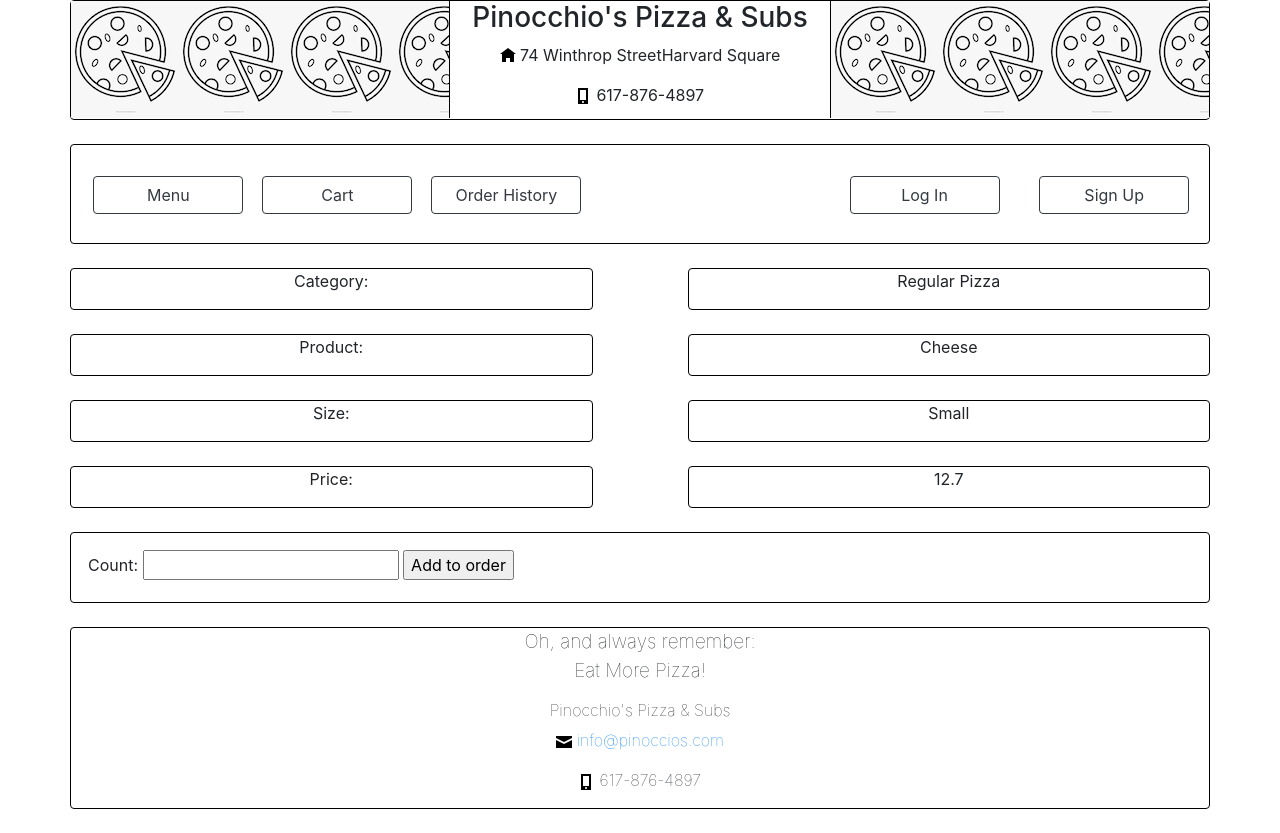
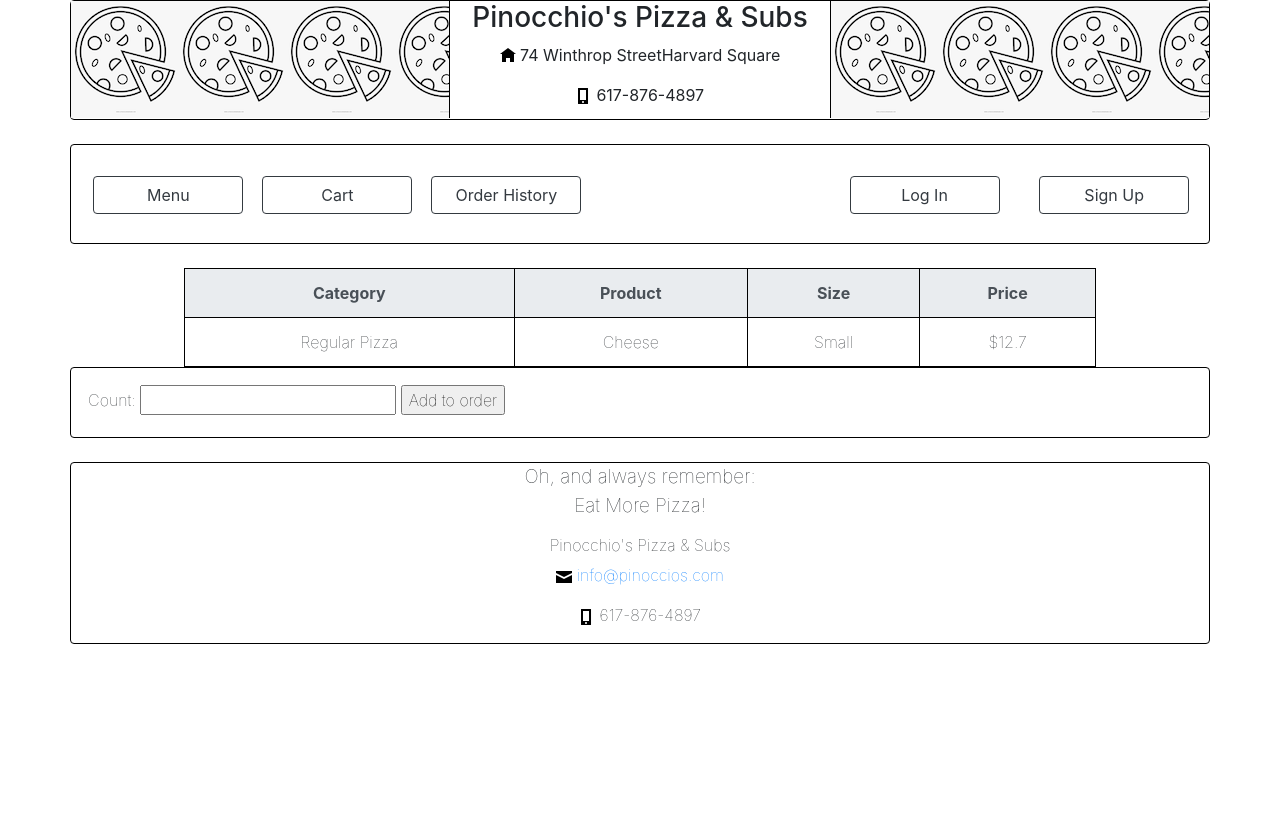
Before and after one commit to laimaurnezaite/Pinocchios, a Django app: page /505/ in a window 1280 px wide. After the commit the page ends 644 px from the top, so only its background shows below. Run offline with Django 3.2, Linux system fonts and the light colour scheme; data comes from the database, SQL or seed files in the repository; some libraries are stand-ins or nearby versions.

Commit message:
add changes to item deetail layout

```diff
--- a/templates/item.html
+++ b/templates/item.html
@@ -1,15 +1,15 @@
 {% extends 'base.html' %}
 
 {% block content %}
-<div>
+<!-- <div>
     <div class="container">
         <div class="row">
             <div class="col rounded" style="border: 1px solid black; text-align:center; margin:auto">
-                <p>Category:</p>
+                <p class="font-weight-lighter">Category:</p>
             </div>
             <div class="col-1"></div>
             <div class="col rounded" style="border: 1px solid black; text-align:center;">
-                <p>{{ product.item_category }} </p>
+                <p class="font-weight-lighter">{{ product.item_category }} </p>
             </div>
         </div>
         <br>
@@ -19,33 +19,57 @@
             </div>
             <div class="col-1"></div>
             <div class="col rounded" style="border: 1px solid black; text-align:center;">
-                <p>{{ product.title }} </p>
+                <p class="font-weight-lighter">{{ product.title }} </p>
             </div>
         </div>
         <br>
         <div class="row">
             <div class="col rounded" style="border: 1px solid black; text-align:center; margin:auto">
-                <p>Size:</p>
+                <p class="font-weight-lighter">Size:</p>
             </div>
             <div class="col-1"></div>
             <div class="col rounded" style="border: 1px solid black; text-align:center;">
-                <p>{{ product.size }} </p>
+                <p class="font-weight-lighter">{{ product.size }} </p>
             </div>
         </div>
         <br>
         <div class="row">
             <div class="col rounded" style="border: 1px solid black; text-align:center; margin:auto">
-                <p>Price:</p>
+                <p class="font-weight-lighter">Price:</p>
             </div>
             <div class="col-1"></div>
             <div class="col rounded" style="border: 1px solid black; text-align:center;">
-                <p>{{ product.unit_price }} </p>
+                <p class="font-weight-lighter">{{ product.unit_price }} </p>
             </div>
         </div>
         <br>
 
     </div>
+</div> -->
+<div class="container" style="border 1px solid">
+    <div class="row" style="border 1px solid">
+        <table class="table" style="border: 1px solid black;">
+            <thead class="thead-light">
+            <tr>
+                <th  style="border: 1px solid black" scope="col">Category</th>
+                <th scope="col" style="border: 1px solid black">Product</th>
+                <th scope="col" style="border: 1px solid black">Size</th>
+                <th scope="col" style="border: 1px solid black">Price</th>
+            </tr>
+            </thead>
+            <tbody>
+            <tr>
+                <td class="font-weight-lighter" scope="row" style="border: 1px solid black">{{ product.item_category }}</td>
+                <td class="font-weight-lighter" style="border: 1px solid black">{{ product.title }}</td>
+                <td class="font-weight-lighter" style="border: 1px solid black">{{ product.size }}</td>
+                <td class="font-weight-lighter" style="border: 1px solid black">${{ product.unit_price }}</td>
+            </tr>
+            </tbody>
+        </table>
+    </div>
 </div>
+
+
 
     <form action="/orders/add/" method="POST" name="ordering">
         {% csrf_token %}
@@ -56,14 +80,14 @@
             <div class="container rounded" style="border: 1px solid black;">
                 <div class="row">
                     <div class="col">
-                        <p>Choose {{number_of_toppings}} toppings:</p>
+                        <p class="font-weight-lighter">Choose {{number_of_toppings}} toppings:</p>
                     </div>
                 </div>
                 <div class="row">
                     {% for topping in toppings %}
                     <div class="col-2">
                     <input class="single-checkbox" type="checkbox" name="toppings" id="toppings" value="{{topping.id}}">
-                    <label for="toppings">{{topping.title}}</label><br>
+                    <label class="font-weight-lighter" for="toppings">{{topping.title}}</label><br>
                     </div>
                     {% endfor %}
                 </div>
@@ -74,9 +98,9 @@
             <div class="row">
                 <div class="col" style="padding: 1.5%;">
                     <input type="hidden" id="product" name="product" value="{{ product.id }}">
-                    <label for="quantity">Count:</label>
+                    <label class="font-weight-lighter" for="quantity">Count:</label>
                     <input type="number" id="quantity" name="quantity" min="0" required>
-                    <input type="submit" value="Add to order">
+                    <input class="font-weight-lighter" type="submit" value="Add to order">
                 </div>
 
             </div>
```
